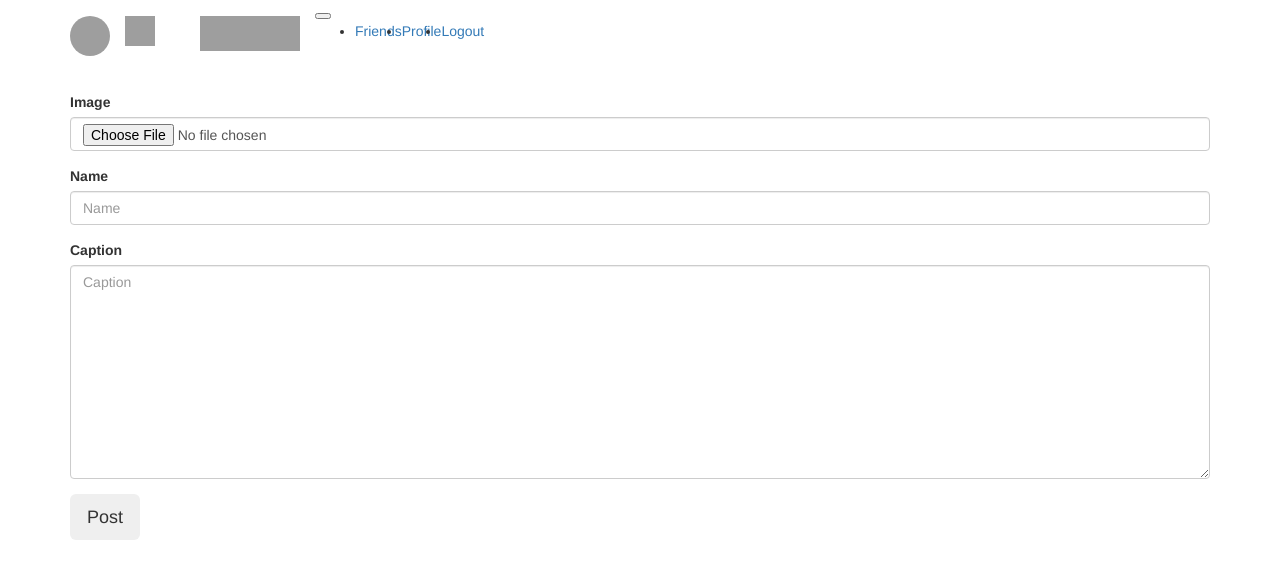
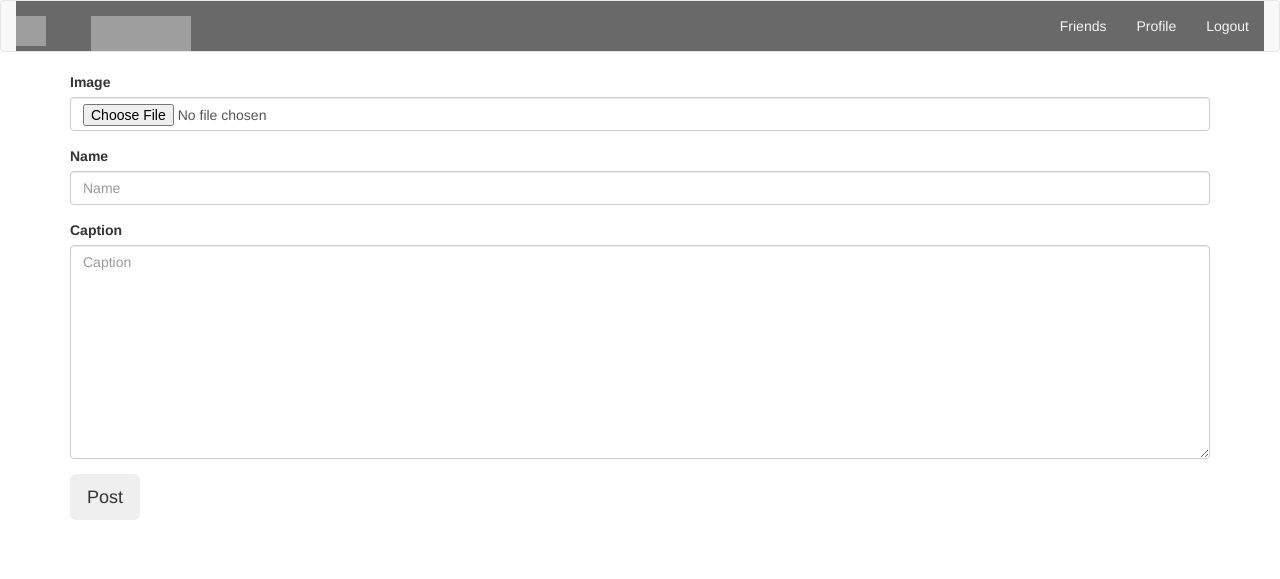
Before and after one commit to kayitesijackie/Instagram-App, a Django app: page /post/ in a window 1280 px wide. Shown: the top 579 px of the page. Run offline with Django 3.2, Linux system fonts and the light colour scheme; the visitor is signed in with stand-in values (Sample User, id 1); some libraries are stand-ins or nearby versions; grey boxes are pictures that could not be loaded.

Commit message:
add styles of navigation and the links

```diff
--- a/images/templates/navbar.html
+++ b/images/templates/navbar.html
@@ -1,44 +1,33 @@
-{% load bootstrap3 %}
-{% load static %}
-
-<!DOCTYPE html>
-<html lang="en">
-<head>
-    <meta charset="UTF-8">
-    <meta name="viewport" content="width=device-width, initial-scale=1.0">
-    <meta http-equiv="X-UA-Compatible" content="ie=edge">
-</head>
-<body>
-    <nav class="navbar navbar-expand-lg navbar-primary fixed-top">
-        <div class="container">
-            <img src="/static/img/ig-logo1.png" alt="Logo" class="navbar-brand" style="height:70px;width:70px; border-radius:50%; display:inline;">
-            <a class="navbar-brand" href="{% url 'index' %}">
+<nav class="navbar navbar-default" >
+    <div class="container-fluid">
+      <!-- Brand and toggle get grouped for better mobile display -->
+      <div class="navbar-header" style="background-color:dimgray">
+        <button type="button" class="navbar-toggle collapsed" data-toggle="collapse" data-target="#bs-example-navbar-collapse-1" aria-expanded="false">
+          <span class="sr-only">Toggle navigation</span>
+          <span class="icon-bar"></span>
+          <span class="icon-bar"></span>
+          <span class="icon-bar"></span>
+        </button>
+        <a  class="navbar-brand" href="{% url 'index' %}" style="color:whitesmoke">
             <img style="height:30px; width:30px; margin-right: 30px;" src="https://www.edigitalagency.com.au/wp-content/uploads/new-instagram-logo-png-transparent.png">
         </a>
         <a class="navbar-brand" href="{% url 'index' %}">
             <img src="https://upload.wikimedia.org/wikipedia/commons/thumb/2/2a/Instagram_logo.svg/2000px-Instagram_logo.svg.png" width=100px height=35px alt="INSTAGRAM">
         </a>
-                <button class="navbar-toggler" type="button" data-toggle="collapse" data-target="#navbarSupportedContent" aria-controls="navbarSupportedContent" aria-expanded="false" aria-label="Toggle navigation">
-                    <span class="navbar-toggler-icon"></span>
-                </button>
-            <div class="collapse navbar-collapse" id="navbarSupportedContent">
-                <div class="collapse navbar-collapse" id="navbarResponsive">
+    </div>
     {% if user.is_authenticated %}
-                            <ul class="navbar-nav ml-auto">
+    <div class="collapse navbar-collapse" id="bs-example-navbar-collapse-1" style="background-color:dimgray">
+        <ul class="nav navbar-nav navbar-right" >
             <li class="nav-item">
-                                    <a class="nav-link" href="#">Friends</a>
+                    <a class="nav-link" href="#" style="color:whitesmoke">Friends</a>
+            </li>
+            <li class="nav-item" >
+                <a class="nav-link"  href="#" style="color:whitesmoke">Profile</a>
             </li>
             <li class="nav-item">
-                                    <a class="nav-link" style = "cursor:pointer" href="#">Profile</a>
-                                </li>
-                                <li class="nav-item">
-                                    <a class="nav-link" href="/logout">Logout</a>
+                <a class="nav-link" href="/logout" style="color:whitesmoke">Logout</a>
             </li>
         </ul>
     {% endif %}
     </div>
-            </div>
-        </div>
 </nav>
-</body>
-</html>
```
Lines whose indentation alone changed are shown as unchanged.
